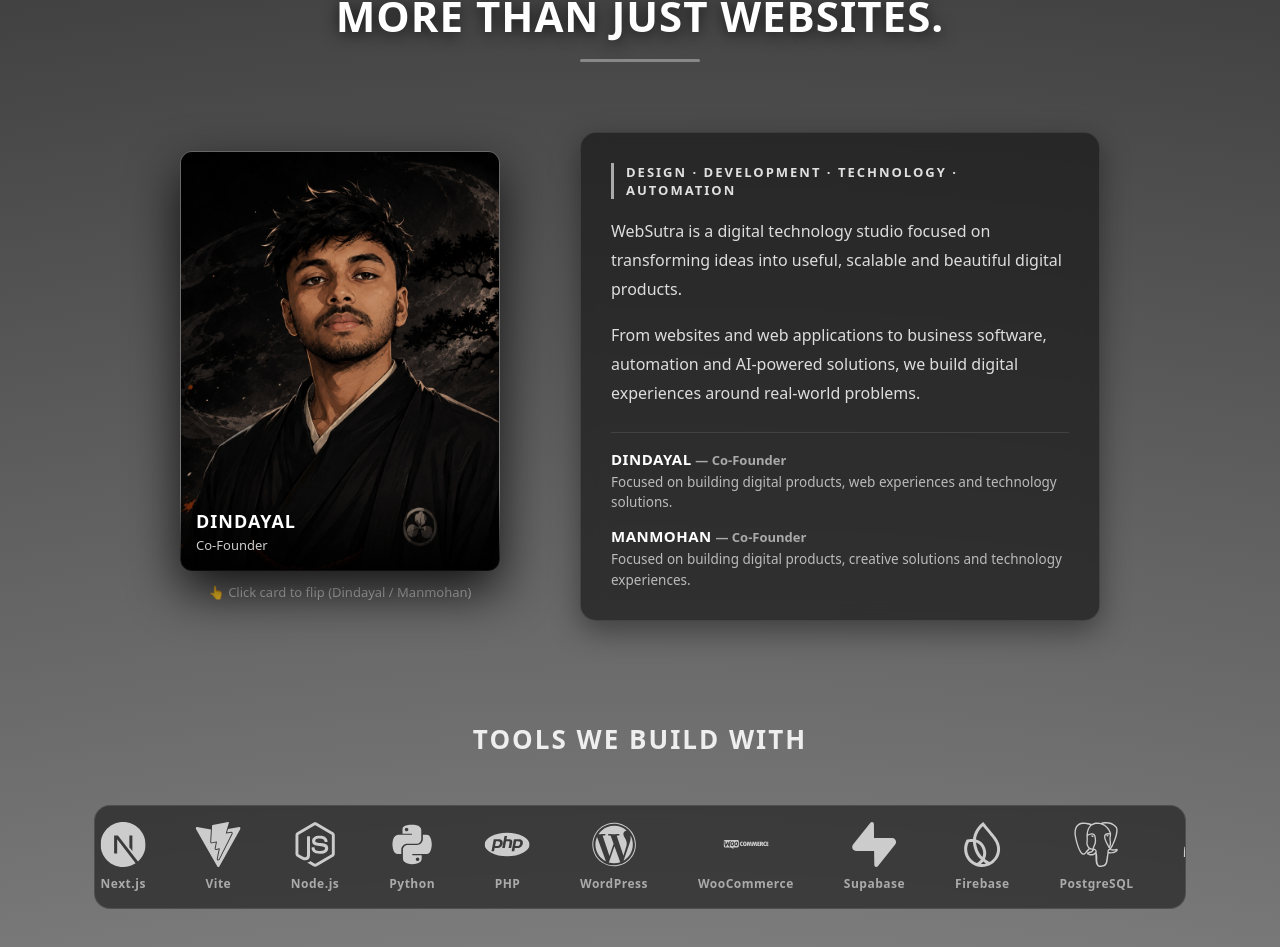
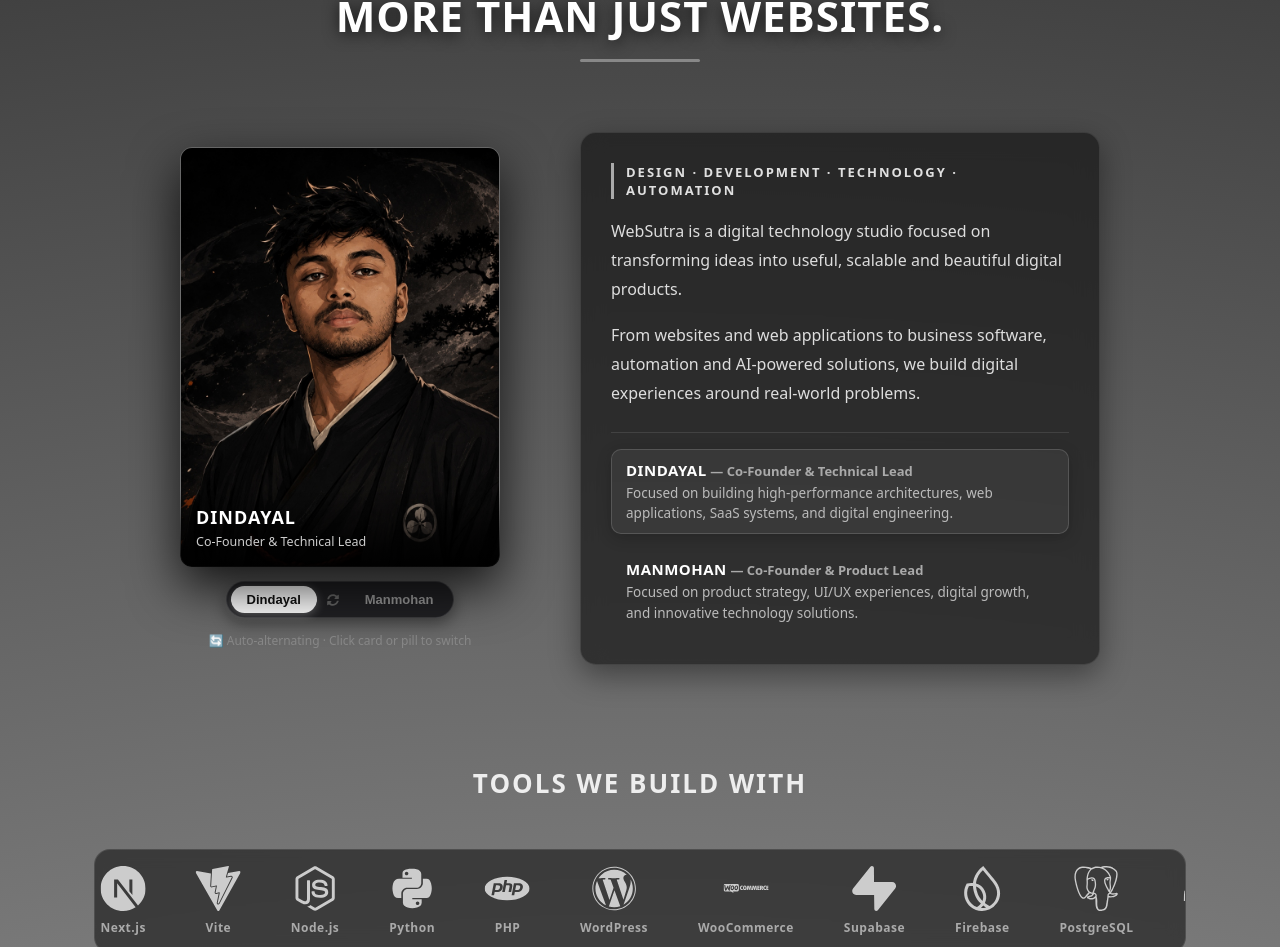
Before and after one commit to linux9112/websutra, a React (Vite) app: page / in a window 1280 px wide. Shown: the part 923-1870 px from the top of the page. Built offline with nearby package versions, Linux system fonts and the light colour scheme.

Commit message:
Make founder card image dynamically alternate between Dindayal and Manmohan

```diff
--- a/src/pages/About/About.css
+++ b/src/pages/About/About.css
@@ -103,13 +103,67 @@
     display: flex;
     flex-direction: column;
     align-items: center;
-    gap: 12px;
+    gap: 14px;
+}
+
+/* FOUNDER TOGGLE PILLS */
+.founder-toggle-bar {
+    display: flex;
+    align-items: center;
+    background: rgba(20, 20, 24, 0.85);
+    border: 1px solid rgba(255, 255, 255, 0.12);
+    border-radius: 30px;
+    padding: 4px;
+    gap: 4px;
+    box-shadow: 0 6px 16px rgba(0, 0, 0, 0.4);
+}
+
+.founder-pill {
+    background: transparent;
+    border: none;
+    color: #999999;
+    font-size: 13px;
+    font-weight: 600;
+    padding: 6px 16px;
+    border-radius: 20px;
+    cursor: pointer;
+    transition: all 0.25s ease;
+}
+
+.founder-pill:hover {
+    color: #ffffff;
+}
+
+.founder-pill.active {
+    background: #ffffff;
+    color: #121212;
+    box-shadow: 0 2px 10px rgba(255, 255, 255, 0.3);
+}
+
+.founder-switch-btn {
+    background: transparent;
+    border: none;
+    color: #666;
+    cursor: pointer;
+    font-size: 12px;
+    padding: 6px;
+    display: flex;
+    align-items: center;
+    justify-content: center;
+    border-radius: 50%;
+    transition: all 0.3s ease;
+}
+
+.founder-switch-btn:hover {
+    color: #25d366;
+    transform: rotate(180deg);
 }
 
 .flip-hint {
-    font-size: 13px;
-    color: #cccccc;
+    font-size: 12px;
+    color: #888888;
     font-weight: 500;
+    text-align: center;
 }
 
 .founder-overlay {
@@ -118,7 +172,7 @@
     left: 0;
     right: 0;
     padding: 16px;
-    background: linear-gradient(to top, rgba(0, 0, 0, 0.9), transparent);
+    background: linear-gradient(to top, rgba(0, 0, 0, 0.95), rgba(0, 0, 0, 0.4) 60%, transparent);
     border-radius: 0 0 12px 12px;
     color: #fff;
 }
@@ -131,7 +185,7 @@
 }
 
 .founder-overlay span {
-    font-size: 13px;
+    font-size: 12.5px;
     color: #cccccc;
 }
 
@@ -147,6 +201,16 @@
 .founder-info-item {
     font-size: 14px;
     color: #eeeeee;
+    padding: 10px 14px;
+    border-radius: 10px;
+    border: 1px solid transparent;
+    transition: all 0.3s ease;
+}
+
+.founder-info-item.highlighted-founder {
+    background: rgba(255, 255, 255, 0.05);
+    border-color: rgba(255, 255, 255, 0.15);
+    box-shadow: 0 4px 15px rgba(0, 0, 0, 0.2);
 }
 
 .founder-info-item strong {
@@ -167,6 +231,7 @@
     color: #bbbbbb !important;
     margin-top: 3px;
 }
+
 
 @media (max-width: 850px) {
     .about {
--- a/src/pages/About/About.jsx
+++ b/src/pages/About/About.jsx
@@ -1,11 +1,28 @@
-import { useState } from "react";
+import { useState, useEffect, useRef } from "react";
 import "./About.css";
 import Skills from "./Skills";
 import dindayalImg from "../../assets/images/dindayal.jpg";
 import manmohanImg from "../../assets/images/manmohan.jpg";
+import { FaSyncAlt } from "react-icons/fa";
 
 function About() {
-  const [flip, setFlip] = useState(false);
+  // Start with a randomized front on each page load (sometimes Dindayal, sometimes Manmohan)
+  const [flip, setFlip] = useState(() => Math.random() < 0.5);
+  const [isPaused, setIsPaused] = useState(false);
+  const timerRef = useRef(null);
+
+  // Auto-flip every 4.5 seconds so both founders alternate in front
+  useEffect(() => {
+    if (isPaused) return;
+
+    timerRef.current = setInterval(() => {
+      setFlip((prev) => !prev);
+    }, 4500);
+
+    return () => {
+      if (timerRef.current) clearInterval(timerRef.current);
+    };
+  }, [isPaused]);
 
   return (
     <section className="about" id="about">
@@ -17,30 +34,61 @@ function About() {
         <div className="founders-wrapper">
           <div
             className="photo-card"
-            onClick={() => setFlip(!flip)}
-            title="Click to flip founder profile"
+            onClick={() => setFlip((prev) => !prev)}
+            onMouseEnter={() => setIsPaused(true)}
+            onMouseLeave={() => setIsPaused(false)}
+            title="Click or tap to flip founder profile"
           >
             <div className={flip ? "photo-inner flip" : "photo-inner"}>
               {/* FRONT: DINDAYAL */}
               <div className="photo-front">
-                <img src={dindayalImg} alt="Dindayal - Co-Founder" />
+                <img src={dindayalImg} alt="Dindayal - Co-Founder & Technical Lead" />
                 <div className="founder-overlay">
                   <h4>DINDAYAL</h4>
-                  <span>Co-Founder</span>
+                  <span>Co-Founder & Technical Lead</span>
                 </div>
               </div>
 
               {/* BACK: MANMOHAN */}
               <div className="photo-back">
-                <img src={manmohanImg} alt="Manmohan - Co-Founder" />
+                <img src={manmohanImg} alt="Manmohan - Co-Founder & Product Lead" />
                 <div className="founder-overlay">
                   <h4>MANMOHAN</h4>
-                  <span>Co-Founder</span>
+                  <span>Co-Founder & Product Lead</span>
                 </div>
               </div>
             </div>
           </div>
-          <p className="flip-hint">👆 Click card to flip (Dindayal / Manmohan)</p>
+
+          {/* FOUNDER TOGGLE PILLS & AUTO-FLIP INDICATOR */}
+          <div className="founder-toggle-bar">
+            <button
+              type="button"
+              className={`founder-pill ${!flip ? "active" : ""}`}
+              onClick={() => setFlip(false)}
+            >
+              Dindayal
+            </button>
+            <button
+              type="button"
+              className="founder-switch-btn"
+              onClick={() => setFlip((prev) => !prev)}
+              title="Switch Founder"
+            >
+              <FaSyncAlt className="switch-icon" />
+            </button>
+            <button
+              type="button"
+              className={`founder-pill ${flip ? "active" : ""}`}
+              onClick={() => setFlip(true)}
+            >
+              Manmohan
+            </button>
+          </div>
+
+          <p className="flip-hint">
+            🔄 Auto-alternating · Click card or pill to switch
+          </p>
         </div>
 
         <div className="text-about">
@@ -55,13 +103,13 @@ function About() {
           </p>
 
           <div className="founders-info-list">
-            <div className="founder-info-item">
-              <strong>DINDAYAL</strong> <span className="founder-role">— Co-Founder</span>
-              <p className="founder-desc">Focused on building digital products, web experiences and technology solutions.</p>
+            <div className={`founder-info-item ${!flip ? "highlighted-founder" : ""}`}>
+              <strong>DINDAYAL</strong> <span className="founder-role">— Co-Founder & Technical Lead</span>
+              <p className="founder-desc">Focused on building high-performance architectures, web applications, SaaS systems, and digital engineering.</p>
             </div>
-            <div className="founder-info-item">
-              <strong>MANMOHAN</strong> <span className="founder-role">— Co-Founder</span>
-              <p className="founder-desc">Focused on building digital products, creative solutions and technology experiences.</p>
+            <div className={`founder-info-item ${flip ? "highlighted-founder" : ""}`}>
+              <strong>MANMOHAN</strong> <span className="founder-role">— Co-Founder & Product Lead</span>
+              <p className="founder-desc">Focused on product strategy, UI/UX experiences, digital growth, and innovative technology solutions.</p>
             </div>
           </div>
         </div>
```
